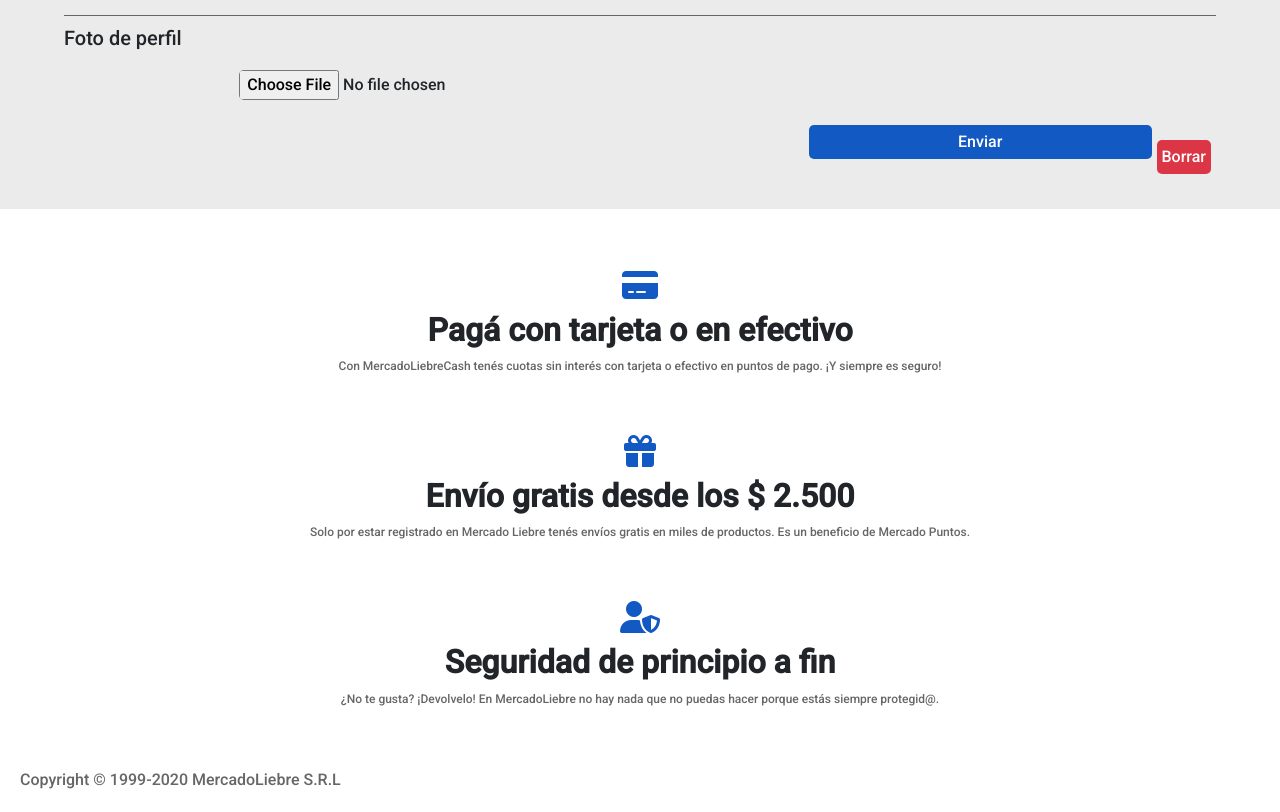
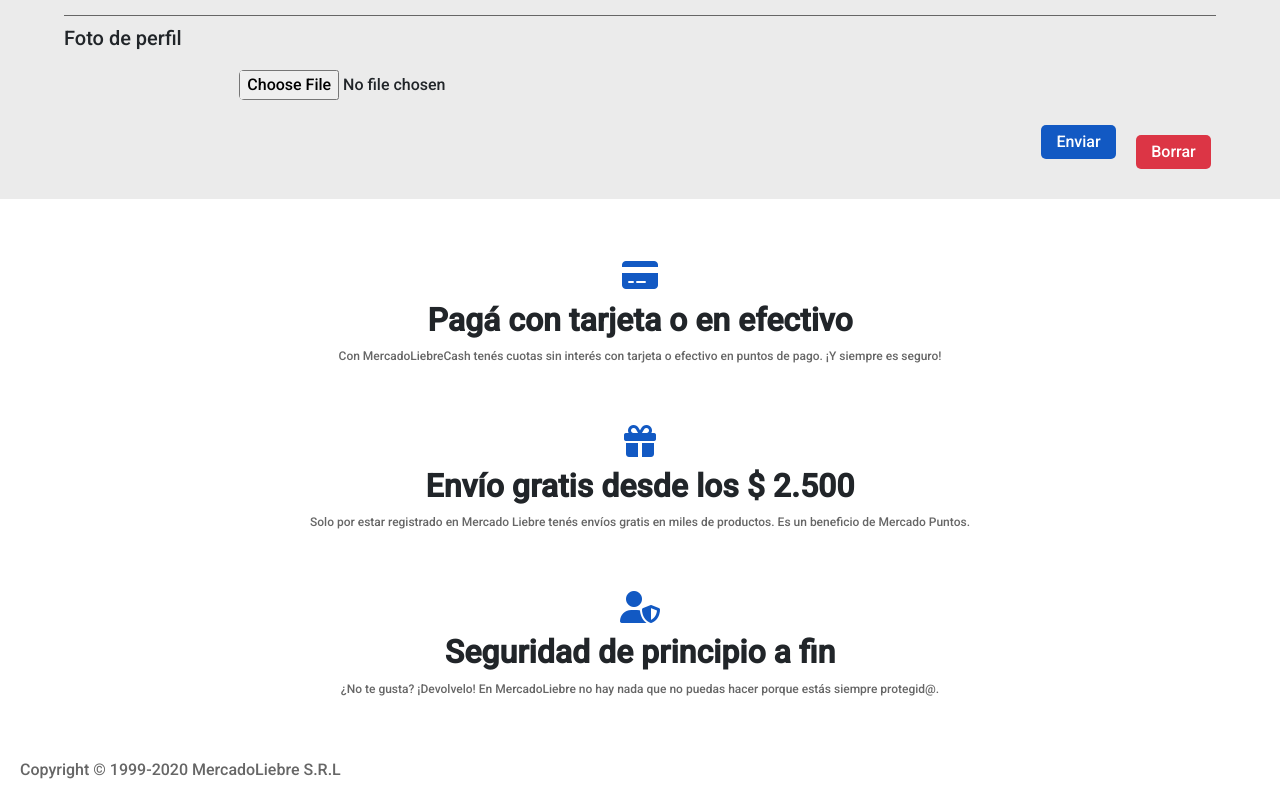
Before and after one commit to Nicolas3484/MERCADO_LIEBRE, a website: page views/register.html in a window 1280 px wide. Shown: the part 1280-2092 px from the top of the page. Drawn offline with nearby package versions, Linux system fonts and the light colour scheme.

Commit message:
Termine detalles en el css

```diff
--- a/public/css/login.css
+++ b/public/css/login.css
@@ -97,8 +97,7 @@
     border: none;
     border-radius: 5px;
     text-decoration: none;
-    width: 30%;
-    margin-bottom: 30px;
+    margin-bottom: 20px;
 }
 
 .btn2 {
@@ -159,9 +158,11 @@
     }
 
     .btn1 {
+    width: 75px;
     }
 
     .btn2 {
+    width: 75px;
     }
 }
 
--- a/public/css/register.css
+++ b/public/css/register.css
@@ -76,12 +76,8 @@
 font-size: 71%;
 }
 
-.main_register form .info .file .buttons {
 
-justify-content: right;
-}
-
-.main_register form .info .file .buttons {padding: 5px;display: flex;margin: 15px 0;}
+.main_register form .info .file .buttons {padding: 5px;display: flex;margin: 15px 0;justify-content: center;}
 
 #perfil {
 
@@ -150,9 +146,10 @@
     }
 
     .main_register form .info .file .buttons {
+    justify-content: right;
+    gap: 20px;
     }
 
-    .main_register form .info .file .buttons {}
     #perfil {
     }
 
```
